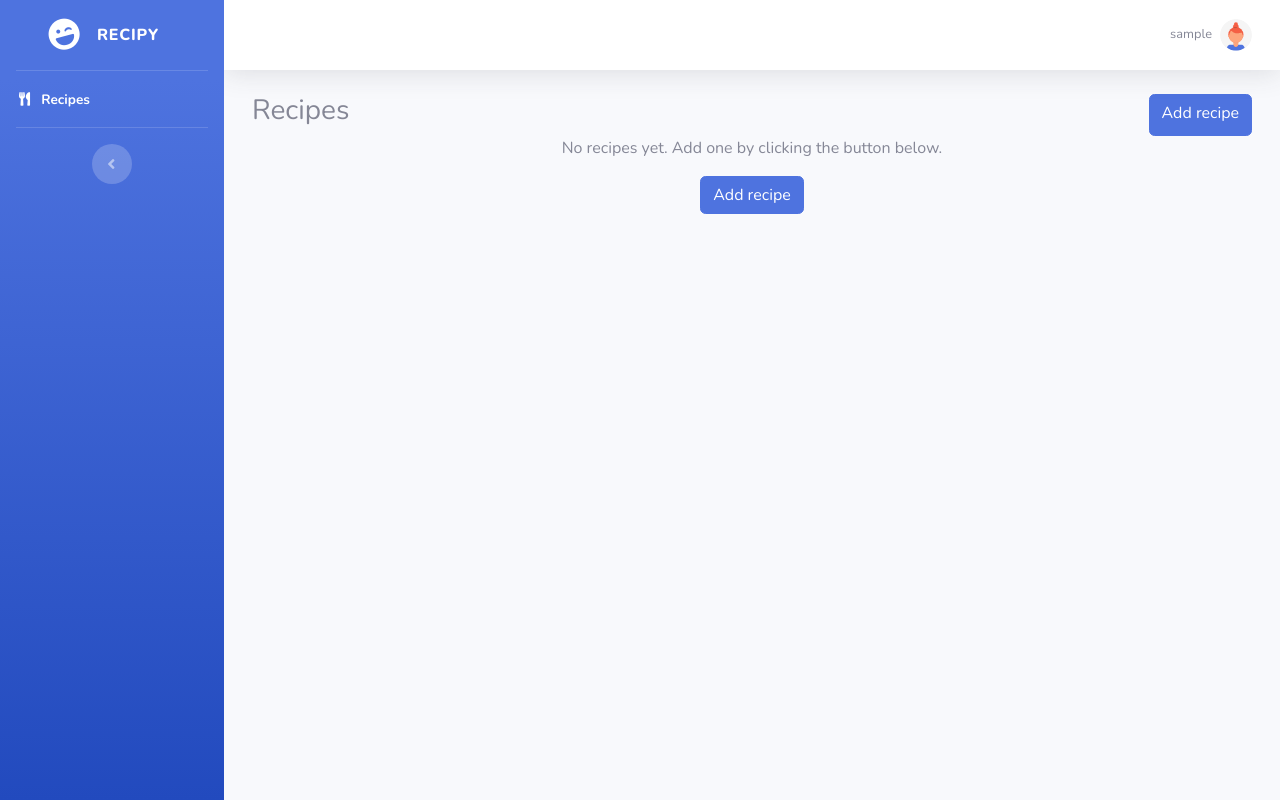
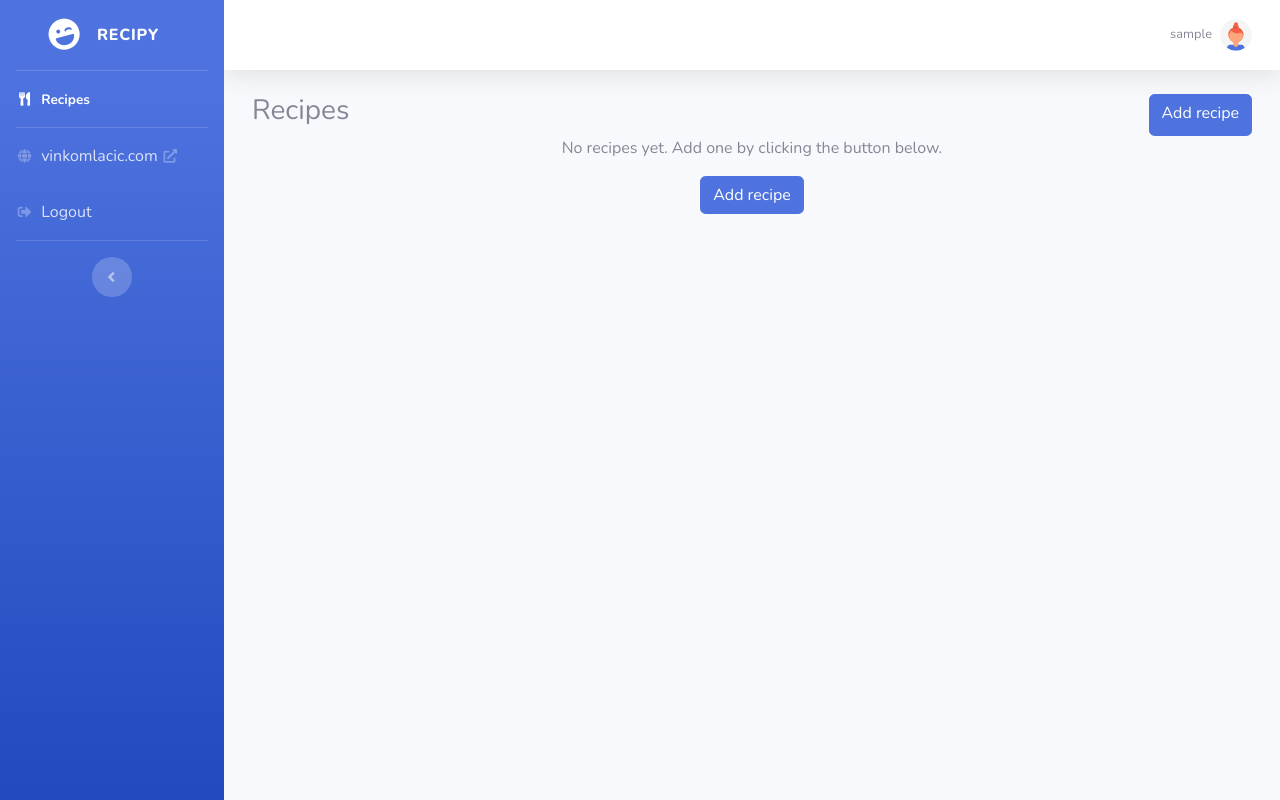
Before and after one commit to vinkomlacic/recipy, a Django app: page /recipes in a window 1280 px wide. Run offline with Django 4.2, Linux system fonts and the light colour scheme; the visitor is signed in with stand-in values (Sample User, id 1); data that the repository does not hold is empty; parts of the project's set-up code (start-up, migrations or seed data) failed here and were passed over; some libraries are stand-ins or nearby versions.

Commit message:
Add website link and logout link to the sidebar
Refs: #REC-13

```diff
--- a/recipy/templates/recipy/base.html
+++ b/recipy/templates/recipy/base.html
@@ -28,6 +28,8 @@
 </head>
 
 <body id="page-top">
+    {% include 'recipy/logout_modal.html' %}
+
     <!-- Page Wrapper -->
     <div id="wrapper">
         {% include 'recipy/sidebar.html' %}
--- /dev/null
+++ b/recipy/templates/recipy/logout_modal.html
@@ -0,0 +1,20 @@
+{% load recipy_tags %}
+{% load i18n %}
+
+<div class="modal fade" id="{% element_id 'logout-modal' %}" tabindex="-1" role="dialog" aria-labelledby="modal-label" aria-hidden="true">
+    <div class="modal-dialog" role="document">
+        <div class="modal-content">
+            <div class="modal-header">
+                <h5 class="modal-title" id="modal-label">{% trans 'Ready to leave?' %}</h5>
+                <button class="close" type="button" data-dismiss="modal" aria-label="Close">
+                    <span aria-hidden="true">×</span>
+                </button>
+            </div>
+            <div class="modal-body">{% trans 'Select "Logout" below if you are ready to end your current session.' %}</div>
+            <div class="modal-footer">
+                <button class="btn btn-secondary" type="button" data-dismiss="modal">{% trans 'Cancel' %}</button>
+                <a class="btn btn-danger" href="{% url 'accounts:logout' %}">{% trans 'Logout' %}</a>
+            </div>
+        </div>
+    </div>
+</div>
--- a/recipy/templates/recipy/sidebar.html
+++ b/recipy/templates/recipy/sidebar.html
@@ -1,3 +1,5 @@
+{% load i18n %}
+{% load recipy_filters %}
 {% load recipy_tags %}
 
 <!-- Sidebar -->
@@ -18,10 +20,32 @@
     <hr class="sidebar-divider my-0">
 
     <!-- Nav Item - Dashboard -->
-    <li class="nav-item active">
-        <a class="nav-link" href="{% url 'recipy:index' %}">
+    {% url 'recipy:recipes-list' as dashboard_url %}
+    <li class="nav-item {% if dashboard_url|is_current_url:request %}active{% endif %}">
+        <a class="nav-link" href="{{ dashboard_url }}">
             <i class="fas fa-fw fa-utensils"></i>
-            <span>Recipes</span></a>
+            <span>{% trans 'Recipes' %}</span></a>
+    </li>
+
+    <!-- Divider -->
+    <hr class="sidebar-divider my-0">
+
+    <!-- Nav Item - Link to Website -->
+    {% setting 'WEBSITE_URL' as website_url %}
+    <li class="nav-item">
+        <a class="nav-link" href="{{ website_url }}" target="_blank">
+            <i class="fas fa-fw fa-globe"></i>
+            vinkomlacic.com
+            <i class="fas fa-fw fa-external-link-alt"></i>
+        </a>
+    </li>
+
+    <!-- Nav Item - Logout -->
+    <li class="nav-item">
+        <a class="nav-link" href="#" data-toggle="modal" data-target="#{% element_id 'logout-modal' %}">
+            <i class="fas fa-sign-out-alt fa-fw"></i>
+            Logout
+        </a>
     </li>
 
     <!-- Divider -->
--- a/recipy/templates/recipy/topbar.html
+++ b/recipy/templates/recipy/topbar.html
@@ -1,5 +1,7 @@
+{% load recipy_tags %}
 {% load static %}
 {% load i18n %}
+
 <!-- Topbar -->
 <nav class="navbar navbar-expand navbar-light bg-white topbar mb-4 static-top shadow">
 
@@ -20,7 +22,7 @@
             </a>
 
             <div class="dropdown-menu dropdown-menu-right shadow animated--grow-in" aria-labelledby="user-dropdown">
-                <a class="dropdown-item" href="#" data-toggle="modal" data-target="#logout-modal">
+                <a class="dropdown-item" href="#" data-toggle="modal" data-target="#{% element_id 'logout-modal' %}">
                     <i class="fas fa-sign-out-alt fa-sm fa-fw mr-2 text-gray-400"></i>
                     Logout
                 </a>
@@ -29,22 +31,4 @@
     </ul>
 
 </nav>
-
-<div class="modal fade" id="logout-modal" tabindex="-1" role="dialog" aria-labelledby="modal-label" aria-hidden="true">
-    <div class="modal-dialog" role="document">
-        <div class="modal-content">
-            <div class="modal-header">
-                <h5 class="modal-title" id="modal-label">{% trans 'Ready to leave?' %}</h5>
-                <button class="close" type="button" data-dismiss="modal" aria-label="Close">
-                    <span aria-hidden="true">×</span>
-                </button>
-            </div>
-            <div class="modal-body">{% trans 'Select "Logout" below if you are ready to end your current session.' %}</div>
-            <div class="modal-footer">
-                <button class="btn btn-secondary" type="button" data-dismiss="modal">{% trans 'Cancel' %}</button>
-                <a class="btn btn-primary" href="{% url 'accounts:logout' %}">{% trans 'Logout' %}</a>
-            </div>
-        </div>
-    </div>
-</div>
 <!-- End of Topbar -->
--- /dev/null
+++ b/recipy/templatetags/recipy_filters.py
@@ -0,0 +1,9 @@
+from django import template
+
+
+register = template.Library()
+
+
+@register.filter
+def is_current_url(url: str, request):
+    return url in request.path
--- a/recipy/templatetags/recipy_tags.py
+++ b/recipy/templatetags/recipy_tags.py
@@ -122,3 +122,12 @@ def show_delete_confirmation_modal_btn(model_instance, btn_text=''):
         btn_text=btn_text, btn_color='danger',
         btn_fa_icon_class='fa-trash'
     )
+
+
+@register.simple_tag
+def element_id(element_name):
+    elements = {
+        'logout-modal': 'logout-modal',
+    }
+
+    return elements[element_name]
--- a/root/settings.py
+++ b/root/settings.py
@@ -160,3 +160,5 @@ DEMO_USER = {
     'password': 'recipy123',
     'recipe_limit': 5,
 }
+
+WEBSITE_URL = 'https://vinkomlacic.com'
```
